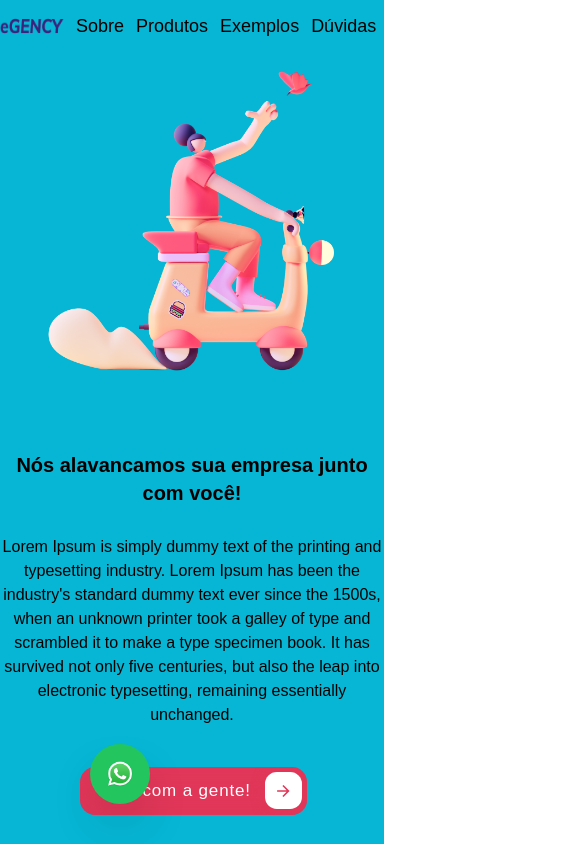
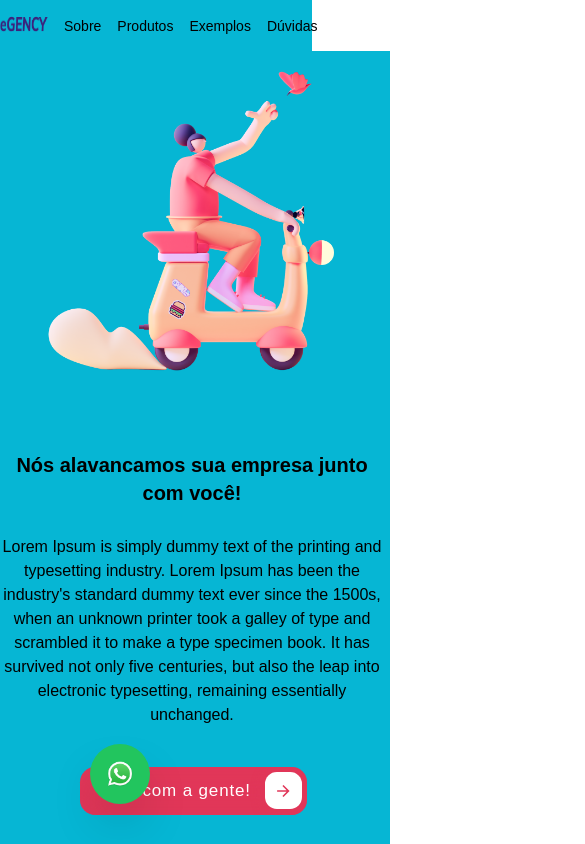
Before and after one commit to LeonardoAlves04/typePage, a React (Create React App) app: page / in a window 390 px wide. Shown: the top 844 px of the page, 585 px wide, since content can reach past the window. Built offline with nearby package versions, Linux system fonts and the light colour scheme.

Commit message:
style: make responsive page

```diff
--- a/src/components/Home/Footer.tsx
+++ b/src/components/Home/Footer.tsx
@@ -37,7 +37,7 @@ const Footer = () => {
             <p>Serviços</p>
           </div>
 
-          <div className="lg:ml-[40px] cursor-pointer">
+          <div className=" lg:ml-[40px] cursor-pointer">
             <h1 className="font-bold mb-[20px]">Contato</h1>
             <p>E-mail</p>
             <p>Telefone</p>
--- a/src/components/Home/Home.tsx
+++ b/src/components/Home/Home.tsx
@@ -5,7 +5,7 @@ import Contact from "../Contact/Contact";
 const Home = () => {
   return (
     <div>
-      <div className="bg-cyan-500 lg:flex h-[50rem] lg:h-[53rem] max-w-sm lg:max-w-full">
+      <div className="bg-cyan-500 lg:flex h-[50rem] lg:h-[53rem] lg:max-w-full">
         <div>
           <img
             src="/assets/foto-1.png"
--- a/src/global/Header.tsx
+++ b/src/global/Header.tsx
@@ -2,25 +2,25 @@ import React from "react";
 
 const Header = () => {
   return (
-    <div className="bg-cyan-500 flex justify-between max-w-sm lg:max-w-full">
+    <div className="bg-cyan-500 flex justify-between max-w-[80%] lg:max-w-full">
       <img
         src="/assets/logo.png"
         alt="logo"
-        className="p-0 lg:p-8 w-[4rem] h-[1rem] lg:w-40 lg:h-20 mt-[18px] lg:mt-[10px]"
+        className="p-0 lg:p-8 w-[3rem] h-[1rem] lg:w-40 lg:h-20 mt-[16px] lg:mt-[2px]"
       />
 
-      <div className="flex items-center">
+      <div className="flex items-center space-x-4">
         <a href="#cases" className="no-underline hover:underline">
-          <h2 className="ml-3 lg:ml-0 mr-3 text-lg">Sobre</h2>
+          <h2 className="ml-4 text-sm lg:text-lg">Sobre</h2>
         </a>
         <a href="#methods" className="no-underline hover:underline">
-          <h2 className="mr-3 text-lg">Produtos</h2>
+          <h2 className="text-sm lg:text-lg">Produtos</h2>
         </a>
         <a href="#examples" className="no-underline hover:underline">
-          <h2 className="mr-3 text-lg">Exemplos</h2>
+          <h2 className="text-sm lg:text-lg">Exemplos</h2>
         </a>
         <a href="#footer" className="no-underline hover:underline">
-          <h2 className="mr-3 text-lg">Dúvidas</h2>
+          <h2 className=" text-sm lg:text-lg">Dúvidas</h2>
         </a>
       </div>
 
```
